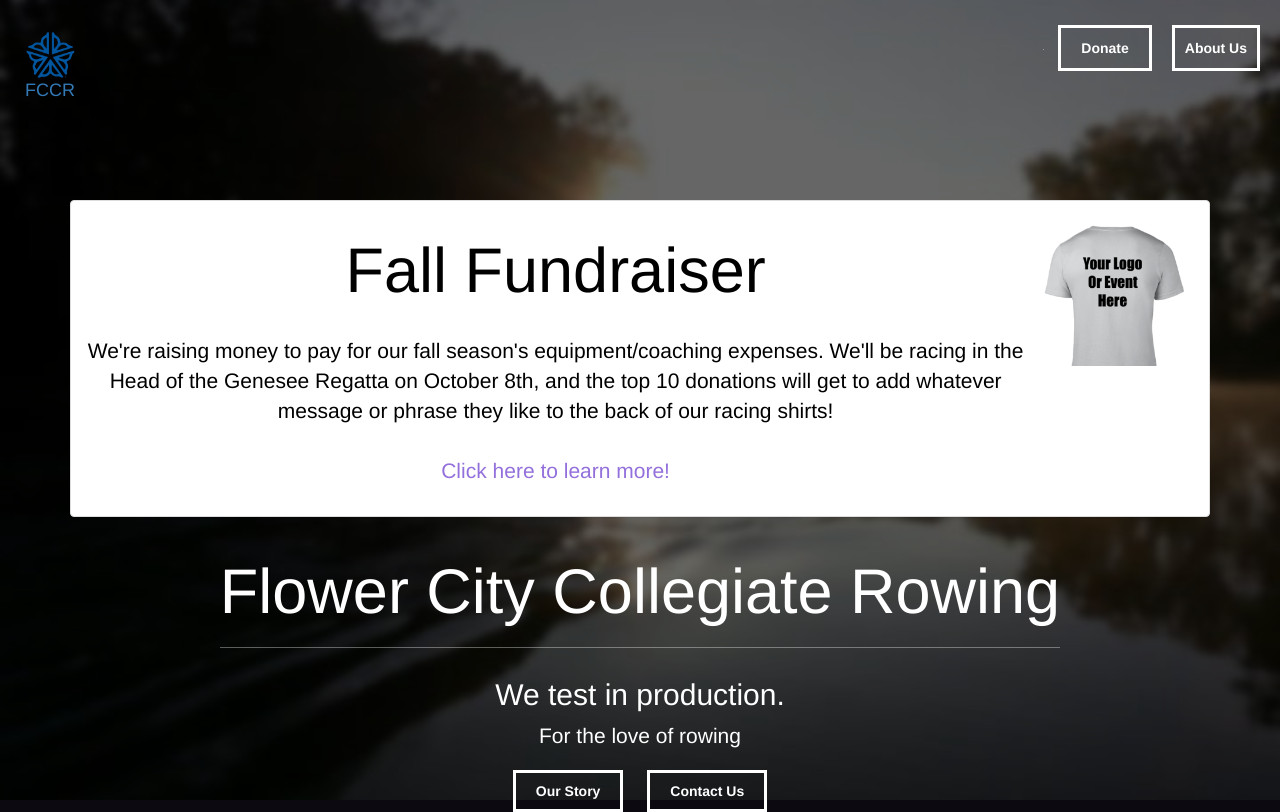
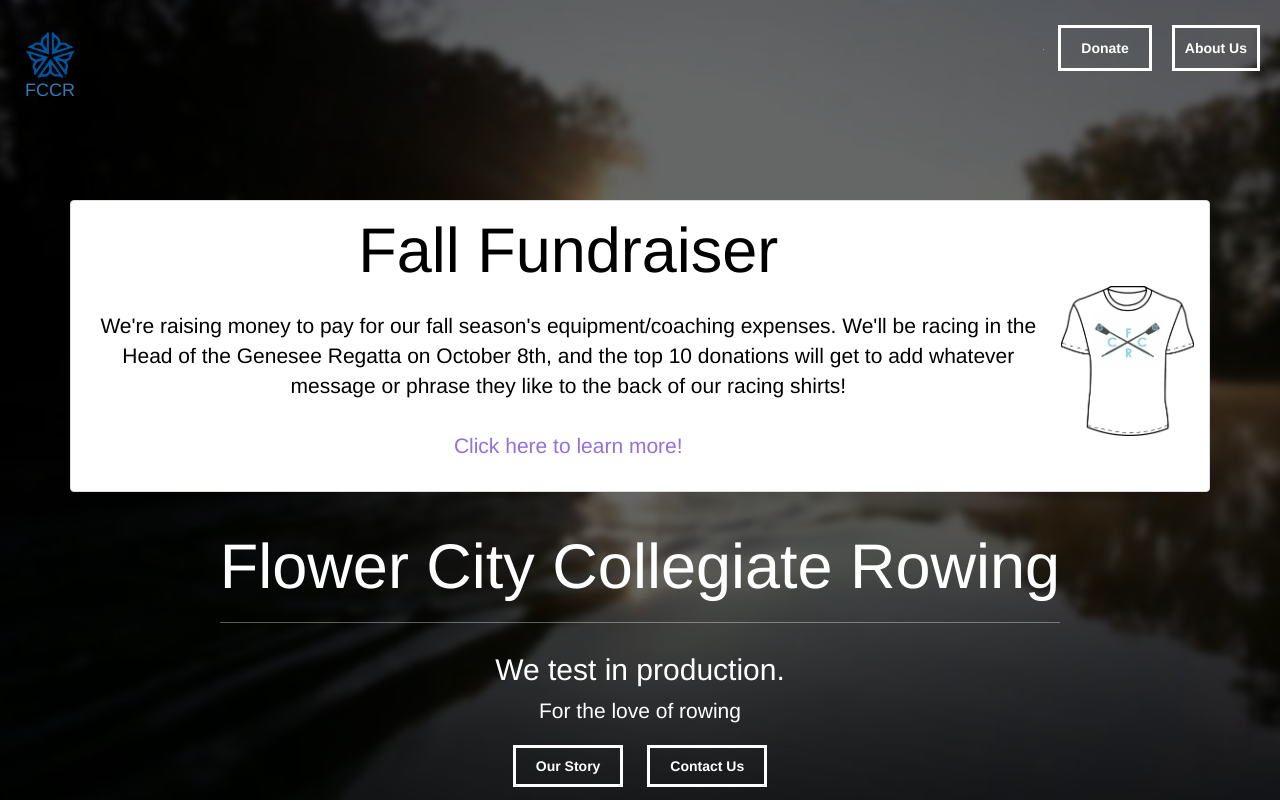
Before and after one commit to amk5401/FCCR, a PHP site: page / in a window 1280 px wide. Run offline with PHP 8.4, Linux system fonts and the light colour scheme.

Commit message:
changed shirt image

```diff
--- a/index.php
+++ b/index.php
@@ -6,7 +6,7 @@
             <div class="panel-body" style="color: black">
                 <div class="media">
                     <div class="media-body">
-                        <h1>Fall Fundraiser</h1>
+                        <h1 class="media-heading">Fall Fundraiser</h1>
                         <p>
                             We're raising money to pay for our fall season's equipment/coaching expenses. We'll be
                             racing in the Head of the Genesee Regatta on October 8th, and the top 10 donations will get
@@ -16,7 +16,7 @@
                         </p>
                     </div>
                     <div class="media-right">
-                        <img class="media-object" src="assets/images/shirt.png" style="height: 150px;">
+                        <img class="media-object" src="assets/images/shirt.png" style="height: 150px; margin-top: 70px;">
                     </div>
                 </div>
             </div>
```
Also changed, not shown: assets/images/shirt.png.
